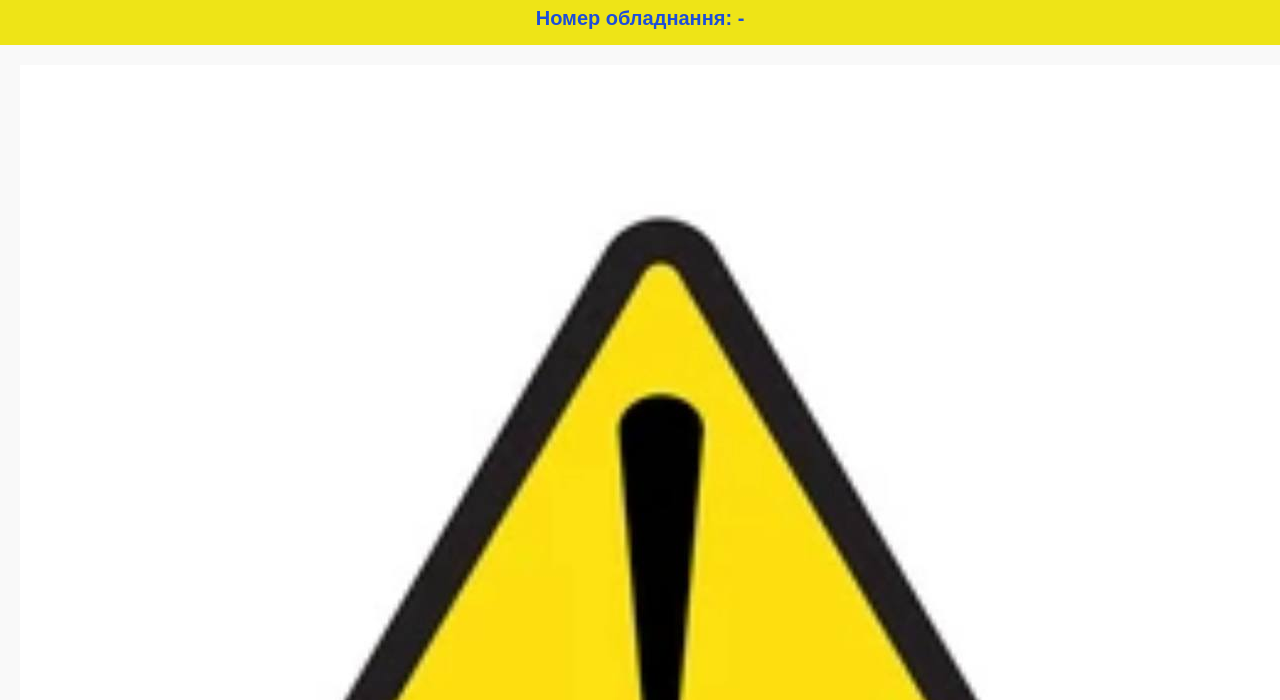
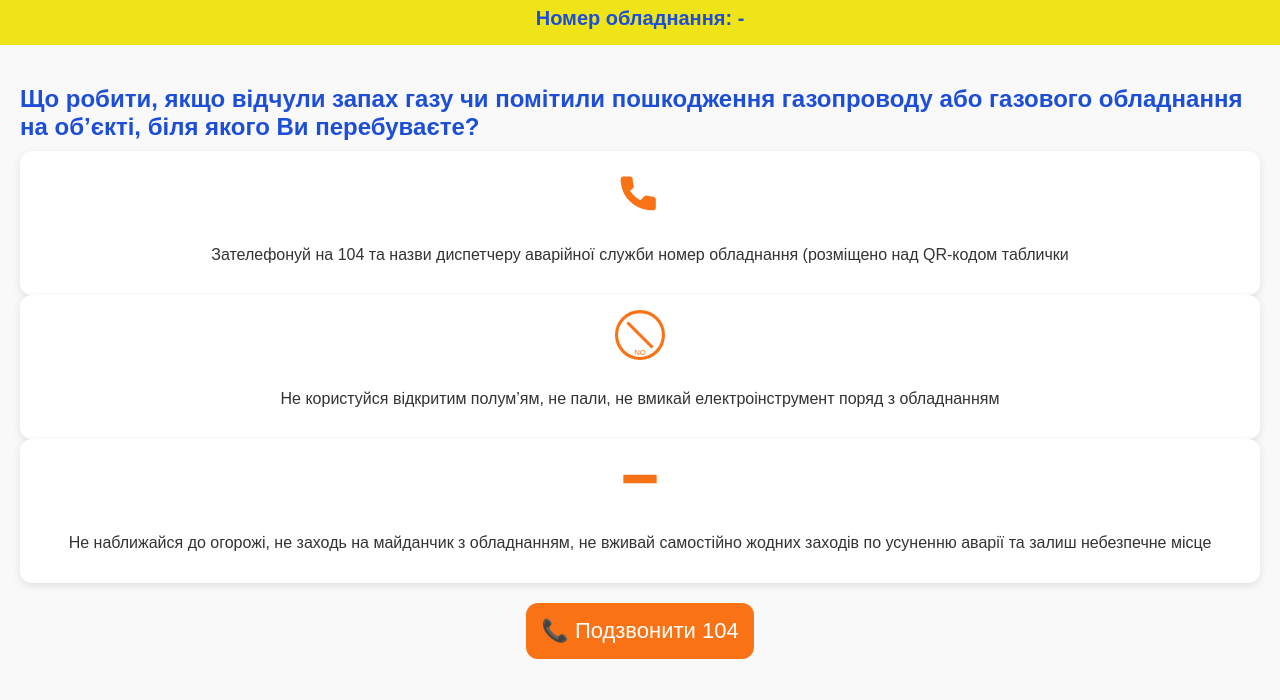
Before and after one commit to naftogazkozyatyn-maker/smart, a website: page index.html in a window 1280 px wide. Shown: the part 100-800 px from the top of the page. Drawn offline with Linux system fonts and the light colour scheme.

Commit message:
Update index.html

```diff
--- a/index.html
+++ b/index.html
@@ -36,7 +36,7 @@
 
   <!-- Основні дії -->
   <section>
-    <img src="img/danger.jpg" alt="Знак небезпеки" ”width=”100px align="middle">
+     <!--  <img src="img/danger.jpg" alt="Знак небезпеки" ”width=”100px align="middle">           -->
     <h2>Що робити, якщо відчули запах газу чи помітили пошкодження газопроводу або газового обладнання на об’єкті, біля якого Ви перебуваєте?</h2>
     <div class="steps-vertical">
      <div class="step">
```
